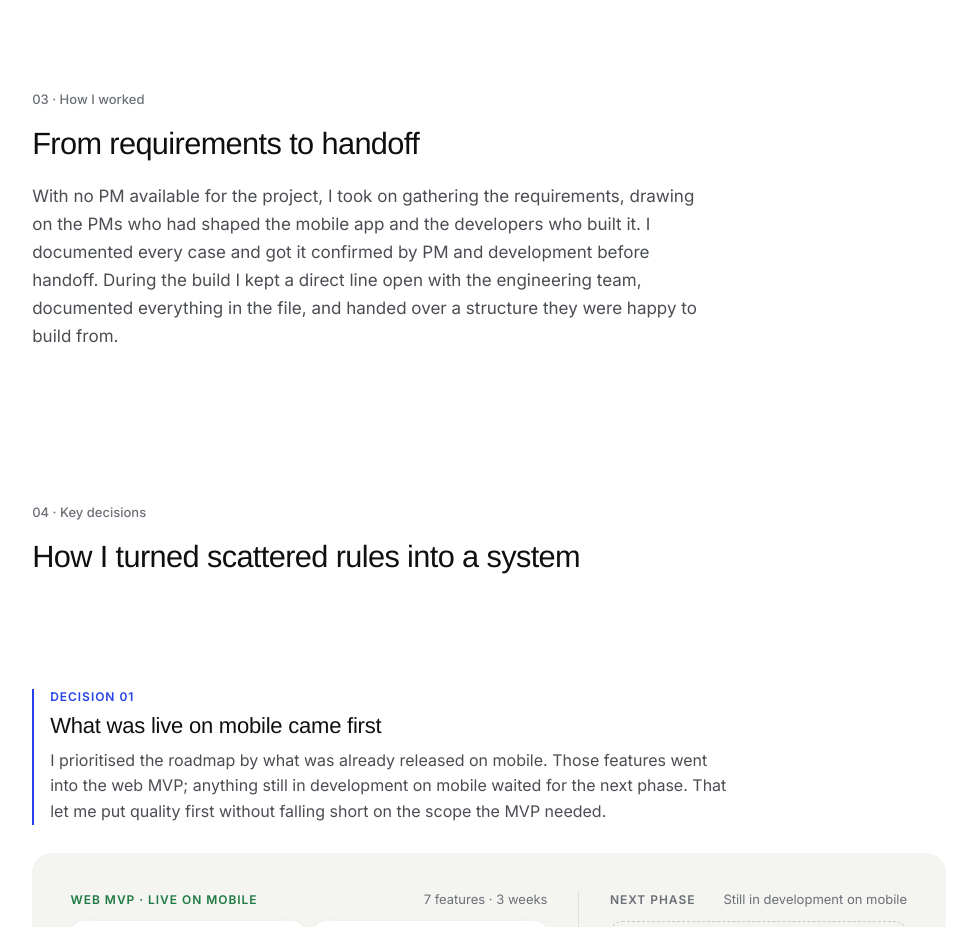
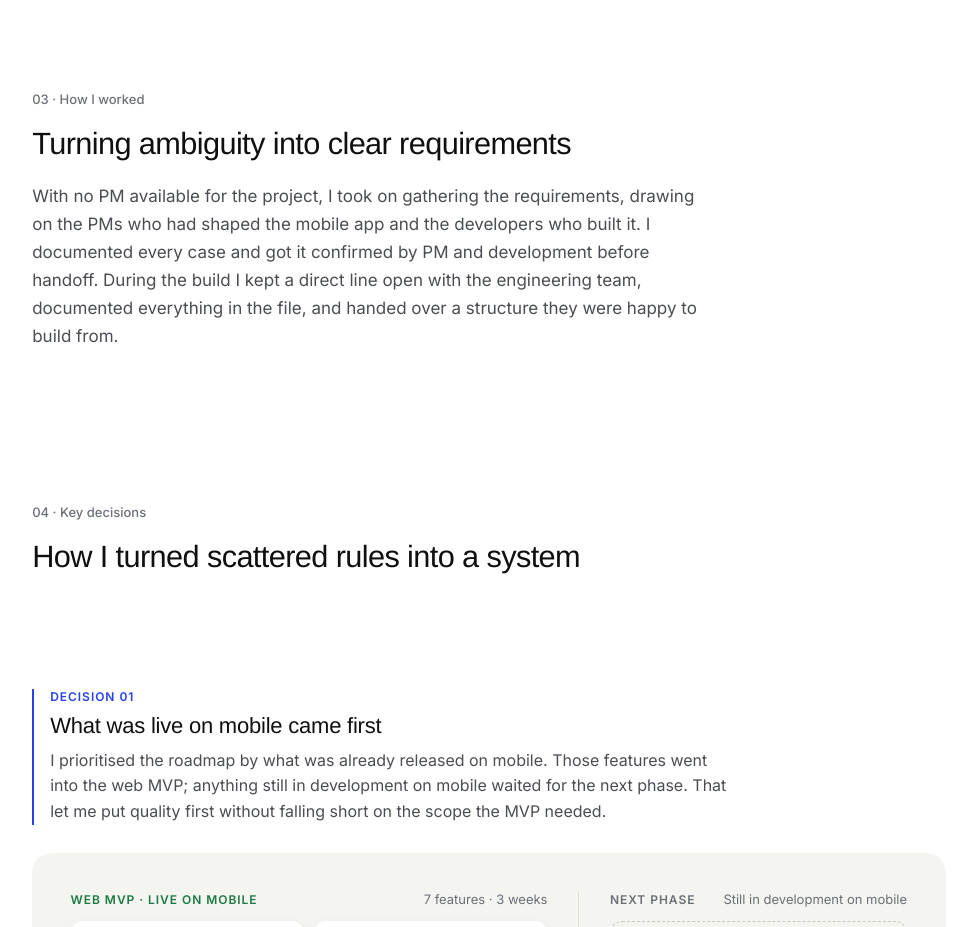
Before and after one commit to nadaimahmoud25-source/Portfolio, a plain HTML site: page awaed-web-trader.html in a window 1280 px wide. Shown: the part 2880-3807 px from the top of the page, without its empty margins (19-995 px from the left). Drawn offline with Linux system fonts and the light colour scheme.

Commit message:
Web Trader: 'How I worked' heading about ambiguity
Co-Authored-By: Claude Opus 5.5 <noreply@anthropic.com>
Claude-Session: https://claude.ai/code/session_01T5K6tcdkgsDykqPsKw2L3B

```diff
--- a/awaed-web-trader.html
+++ b/awaed-web-trader.html
@@ -195,7 +195,7 @@ section[id]{scroll-margin-top:88px}
 
 <section id="collaboration" style="display: flex; flex-direction: column; gap: 20px; max-width: 680px">
 <p style="margin: 0; font-size: 13px; font-weight: 500; color: #6B6F76">03 · How I worked</p>
-<h2 style="margin: 0; font-family: 'Helvetica Neue', Helvetica, Arial, sans-serif; font-size: clamp(26px, 2.4vw, 34px); line-height: 1.12; font-weight: 500; letter-spacing: -0.02em">From requirements to handoff</h2>
+<h2 style="margin: 0; font-family: 'Helvetica Neue', Helvetica, Arial, sans-serif; font-size: clamp(26px, 2.4vw, 34px); line-height: 1.12; font-weight: 500; letter-spacing: -0.02em">Turning ambiguity into clear requirements</h2>
 <p style="margin: 0; font-size: 17px; line-height: 1.65; color: #4A4D52">With no PM available for the project, I took on gathering the requirements, drawing on the PMs who had shaped the mobile app and the developers who built it. I documented every case and got it confirmed by PM and development before handoff. During the build I kept a direct line open with the engineering team, documented everything in the file, and handed over a structure they were happy to build from.</p>
 </section>
 
```
Also changed, not shown: design-source/CaseStudy-AwaedWeb.dc.html (+1 -1 lines).
